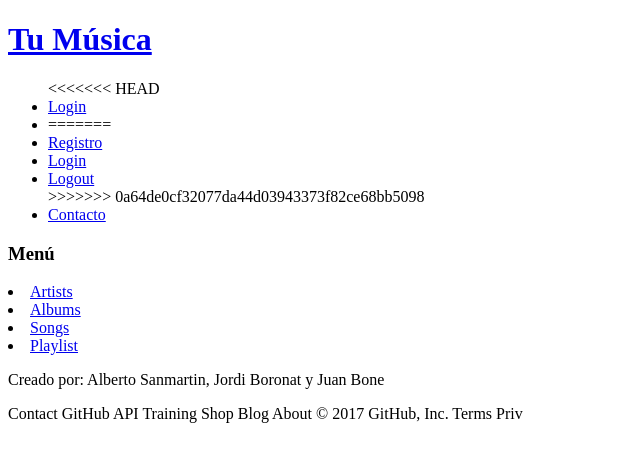
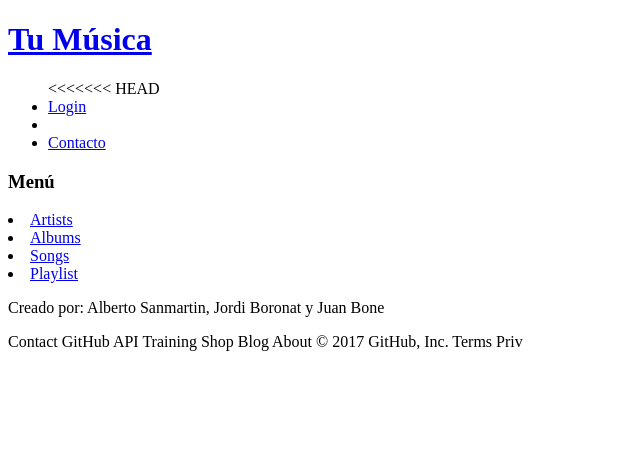
Before and after one commit to jboro333/django_practice, a Django app: template django_practice/idjango_practice/templates/home.html in a window 1280 px wide. Shown: the top 462 px of the page, without its empty margins (0-640 px from the left). Run offline with Django 3.2, Linux system fonts and the light colour scheme; the template is opened without the code that fills it, so the values that code supplies are empty.

Commit message:
deleting accounts

```diff
--- a/django_practice/django_practice/urls.py
+++ b/django_practice/django_practice/urls.py
@@ -39,11 +39,10 @@ urlpatterns = [
     # url(r'^accounts/logout/$', logout, name='logout'),
     # url(r'^register/$', views.UserFormView, name="register"),
     # url(r'^artist', ArtistDetail, name="artist"),
-    url(r'^song', views.SongCreate, name="song"),
+    # url(r'^song', views.SongCreate, name="song"),
     # url(r'^album', views.album, name="album"),
     # url(r'^playlist', views.playlist, name="playlist"),
     # url(r'^accounts/logout/$', 'django.contrib.auth.views.logout'),
-    url(r'^contact', views.contact, name="contact"),
     url(r'^artist', ArtistCreate.as_view(), name="artist"),
     url(r'^song', SongCreate.as_view(), name="song"),
     url(r'^album', AlbumCreate.as_view(), name="album"),
--- a/django_practice/idjango_practice/templates/album.html
+++ b/django_practice/idjango_practice/templates/album.html
@@ -11,7 +11,6 @@
         <h1><a href="/">Tu Música</a></h1>
         <nav>
             <ul>
-              <li><a href="/register">Registro</a></li>
               <li><a href="/login">Login</a></li>
               <li><a href="/contact">Contacto</a></li>
             </ul>
--- a/django_practice/idjango_practice/templates/artist.html
+++ b/django_practice/idjango_practice/templates/artist.html
@@ -11,7 +11,6 @@
         <h1><a href="/">Tu Música</a></h1>
         <nav>
             <ul>
-              <li><a href="/register">Registro</a></li>
               <li><a href="/login">Login</a></li>
               <li><a href="/contact">Contacto</a></li>
             </ul>
--- a/django_practice/idjango_practice/templates/home.html
+++ b/django_practice/idjango_practice/templates/home.html
@@ -16,12 +16,6 @@
               {% else %}
                 <li><a href="/login/?next={{ request.path }}">Login</a><li>
               {% endif %}
-
-=======
-              <li><a href="accounts/register">Registro</a></li>
-              <li><a href="accounts/login">Login</a></li>
-              <li><a href="accounts/logout">Logout</a></li>
->>>>>>> 0a64de0cf32077da44d03943373f82ce68bb5098
               <li><a href="/contact">Contacto</a></li>
             </ul>
         </nav>
--- a/django_practice/idjango_practice/templates/playlist.html
+++ b/django_practice/idjango_practice/templates/playlist.html
@@ -11,7 +11,6 @@
         <h1><a href="/">Tu Música</a></h1>
         <nav>
             <ul>
-              <li><a href="/register">Registro</a></li>
               <li><a href="/login">Login</a></li>
               <li><a href="/contact">Contacto</a></li>
             </ul>
--- a/django_practice/idjango_practice/templates/song.html
+++ b/django_practice/idjango_practice/templates/song.html
@@ -11,7 +11,6 @@
         <h1><a href="/">Tu Música</a></h1>
         <nav>
             <ul>
-              <li><a href="/register">Registro</a></li>
               <li><a href="/login">Login</a></li>
               <li><a href="/contact">Contacto</a></li>
             </ul>
```
Also changed, not shown: django_practice/db.sqlite3, 1 other file.
